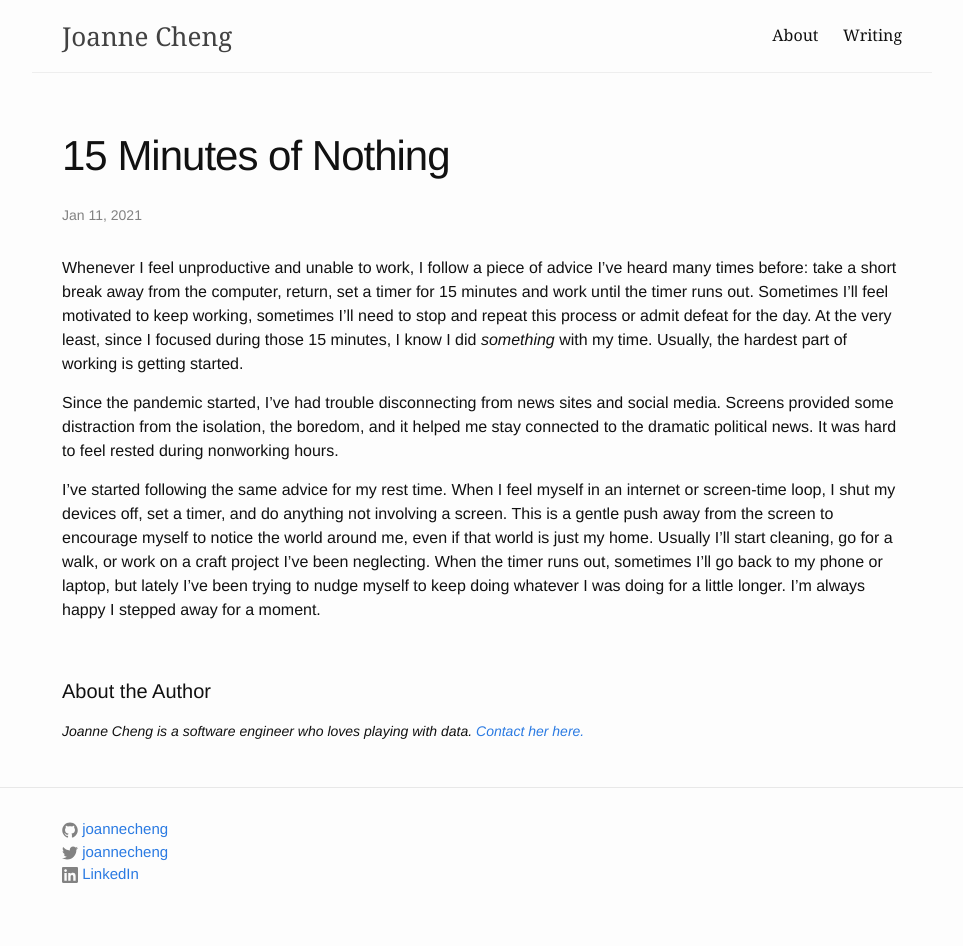
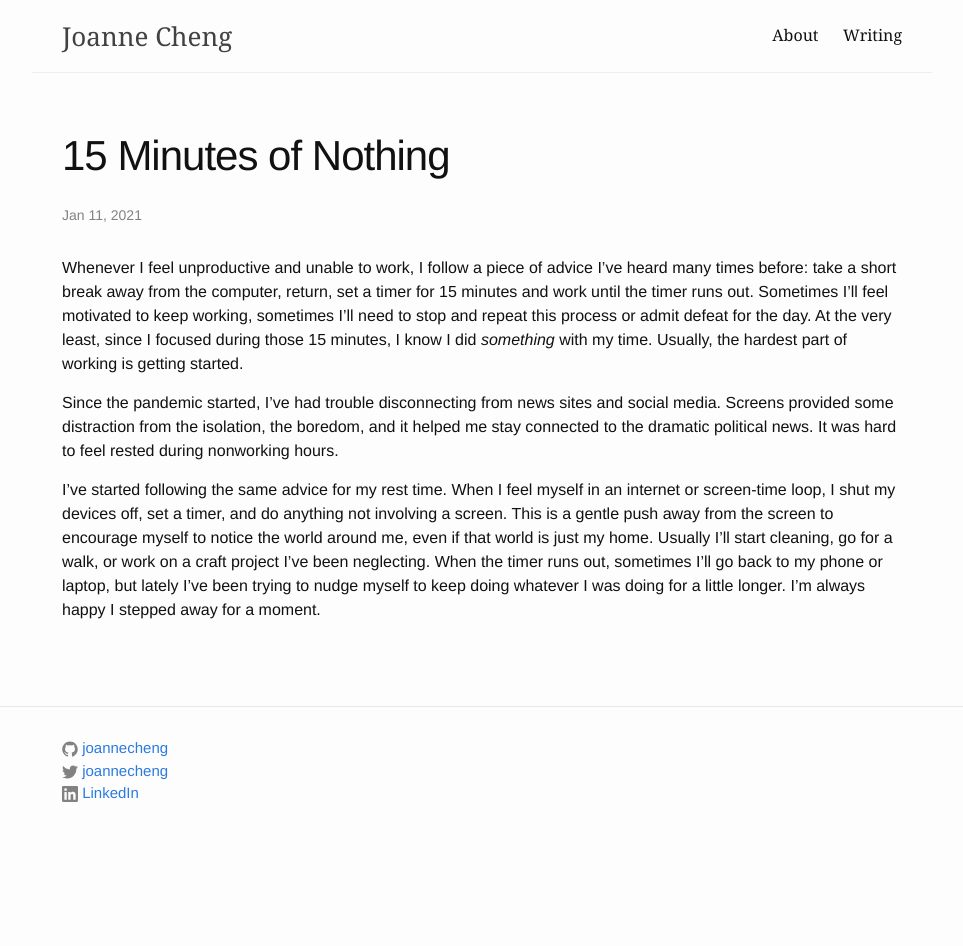
Before and after one commit to joannecheng/joannecheng.github.io, a Jekyll site: the page built from _posts/2021-01-11-fifteen-minutes.markdown, in a window 1280 px wide. Shown: the whole page, without its empty margins (158-1121 px from the left). Built offline with Jekyll 4.4.1, drawn with Linux system fonts in a browser that asks for light colours; nearby versions of some CDN libraries; library files that are not in the unit come from our copies; after the commit the page ends 900 px from its top, so only the background shows below that.

Commit message:
remove posts footer

```diff
--- a/_layouts/post.html
+++ b/_layouts/post.html
@@ -25,17 +25,7 @@ layout: default
 
   <br />
   <div class="post-about-author">
-    <h4>
-      About the Author
-    </h4>
-
-    <p>
-      Joanne Cheng is a software engineer who loves
-      playing with data.
-      <a href="mailto:joannecheng.developer@gmail.com">
-        Contact her here.
-      </a>
-    </p>
+    <!-- Rethink this... -->
   </div>
 
 </article>
```
